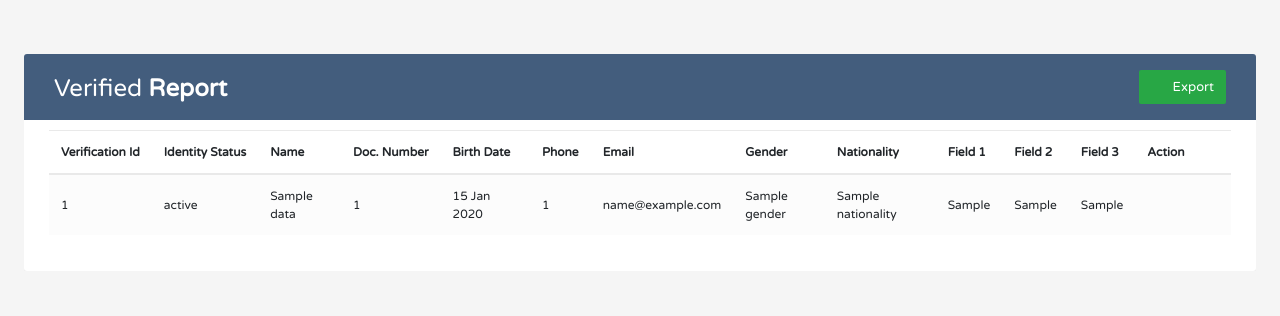
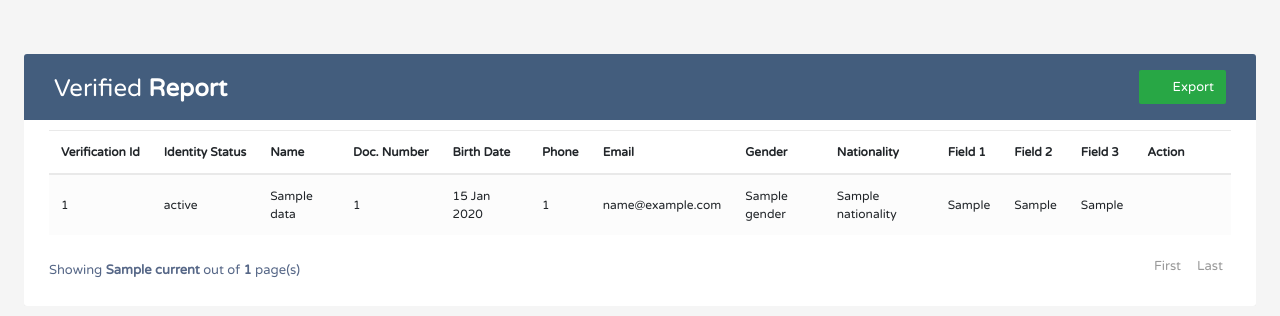
Before and after one commit to rajnikant-panchal/metamap, a Node project: template views/report.ejs in a window 1280 px wide. Shown: the top 316 px of the page. Run offline with Node 20 templates, Linux system fonts and the light colour scheme; the template is opened without the code that fills it: most values are stand-ins (such as "Sample title", 1, 10 or a date in 2020).

Commit message:
added pagination

```diff
--- a/index.js
+++ b/index.js
@@ -64,19 +64,32 @@ if (cluster.isMaster) {
   app.set("view engine", "ejs");
 
   app.use("/api", metaMapRoutes);
+  app.get("/view/report", async (req, res) => {
+    res.redirect("/view/report/1");
+  });
 
-  app.get("/view/report", async (req, res) => {
-    metaMapControllers.getAllData().then((response) => {
-      if (response) {
-        res.render("report", {
-          data: response,
+  app.get("/view/report/:page", async (req, res) => {
+    var perPage = 5;
+    var page = req.params.page || 1;
+
+    metamMap
+      .find({})
+      .skip(perPage * page - perPage)
+      .limit(perPage)
+      .exec(function (err, result) {
+        metamMap.count().exec(function (err, count) {
+          if (err) {
+            res.render("report", {
+              data: [],
+            });
+          }
+          res.render("report", {
+            data: result,
+            current: page,
+            pages: Math.ceil(count / perPage),
+          });
         });
-      } else {
-        res.render("report", {
-          data: [],
-        });
-      }
-    });
+      });
   });
 
   app.get("/download/report", (req, res) => {
--- a/views/report.ejs
+++ b/views/report.ejs
@@ -390,18 +390,38 @@
 
               </tbody>
             </table>
-            <!-- <div class="clearfix">
-          <div class="hint-text">Showing <b>5</b> out of <b>25</b> entries</div>
-          <ul class="pagination">
-            <li class="page-item disabled"><a href="#">Previous</a></li>
-            <li class="page-item"><a href="#" class="page-link">1</a></li>
-            <li class="page-item"><a href="#" class="page-link">2</a></li>
-            <li class="page-item active"><a href="#" class="page-link">3</a></li>
-            <li class="page-item"><a href="#" class="page-link">4</a></li>
-            <li class="page-item"><a href="#" class="page-link">5</a></li>
-            <li class="page-item"><a href="#" class="page-link">Next</a></li>
-          </ul>
-        </div> -->
+            <% if (pages > 0) { %>
+            <div class="clearfix">
+              <div class="hint-text">Showing <b><%=current %></b> out of <b><%= pages%></b> page(s)</div>
+              <ul class="pagination">
+                <% if (current == 1) { %>
+                  <li class="page-item disabled"><a class="page-link" href="#">First</a></li>
+                <% } else { %>
+                  <li class="page-item"><a class="page-link" href="/view/report/1">First</a></li>
+                <% } %>
+
+                <% var i = (Number(current) > 5 ? Number(current) - 4 : 1) %>
+                    <% if (i !== 1) { %>
+                        <li class="page-item disabled"><a class="page-link">...</a></li>
+                    <% } %>
+                    <% for (; i <= (Number(current) + 4) && i <= pages; i++) { %>
+                      <% if (i == current) { %>
+                          <li class="page-item active"><a class="page-link"><%= i %></a></li>
+                      <% } else { %>
+                          <li class="page-item"><a class="page-link" href="/view/report/<%= i %>"><%= i %></a></li>
+                      <% } %>
+                      <% if (i == Number(current) + 4 && i < pages) { %>
+                          <li class="page-item disabled"><a class="page-link">...</a></li>
+                      <% } %>
+                  <% } %>
+                  <% if (current == pages) { %>
+                    <li class="page-item disabled"><a class="page-link">Last</a></li>
+                <% } else { %>
+                    <li class="page-item"><a class="page-link" href="/view/report/<%= pages %>">Last</a></li>
+                <% } %>
+              </ul>
+            </div>
+            <% } %>
           </div>
         </div>
       </div>
```
